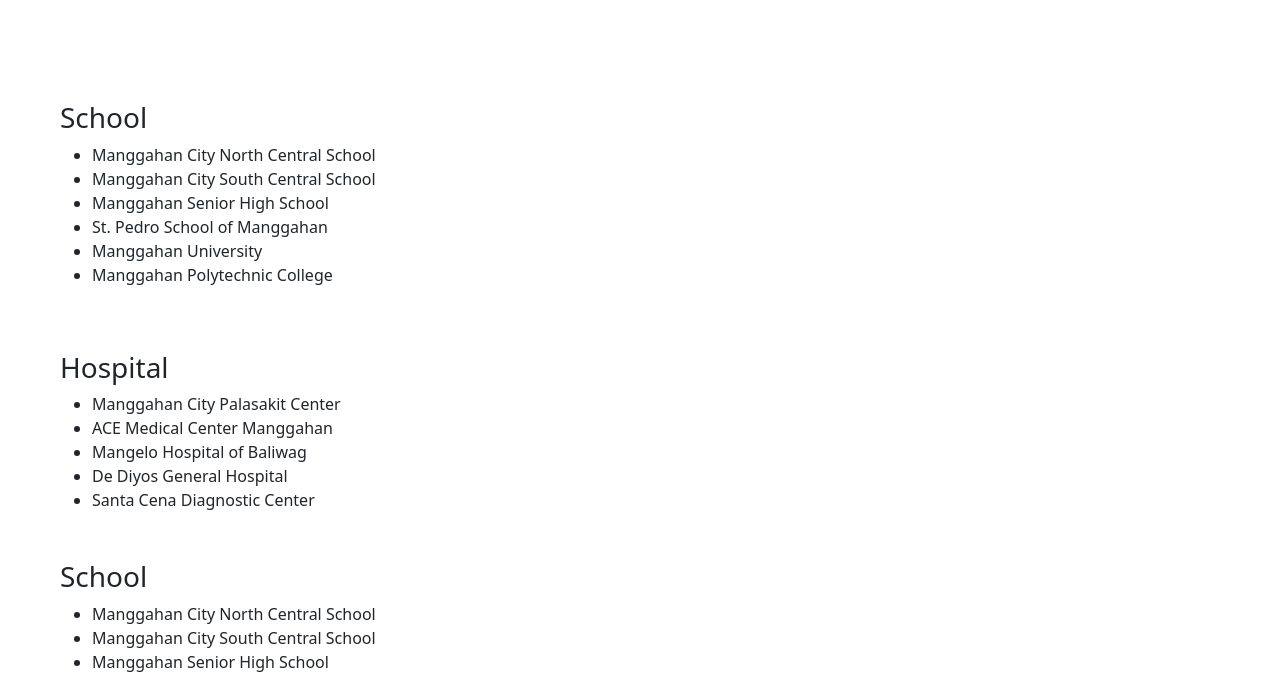
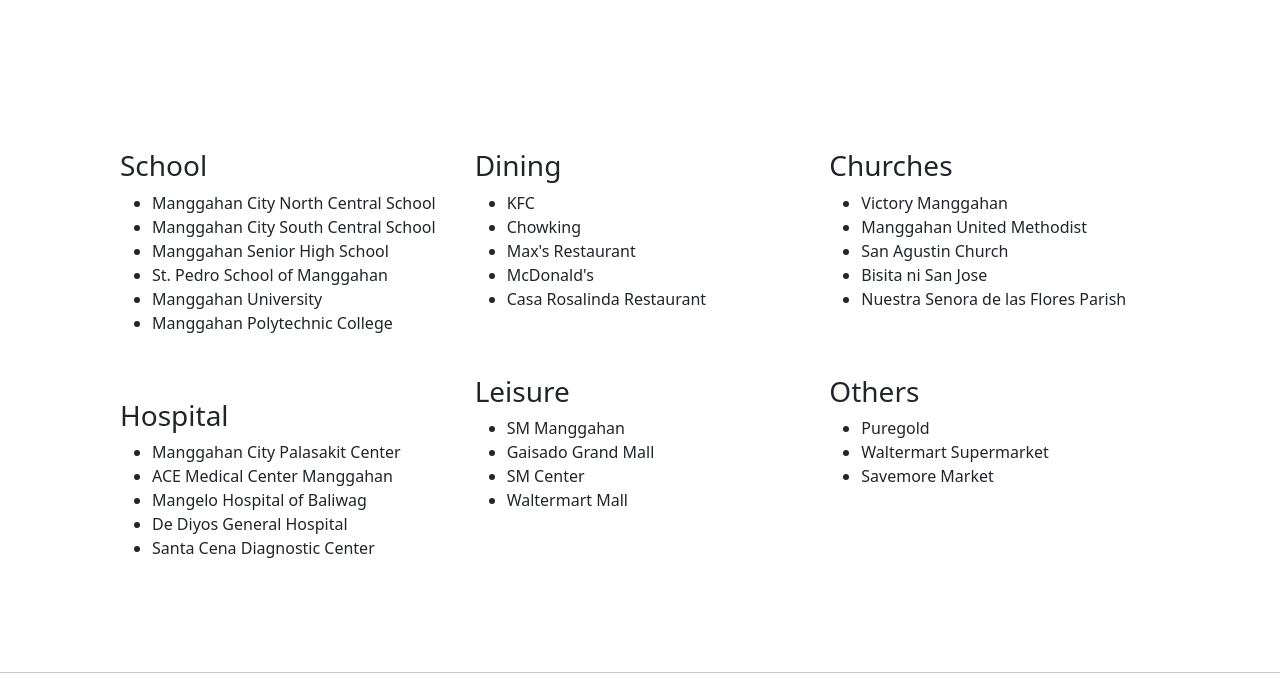
Before and after one commit to FinTo0322/RealState, a plain HTML site: page properties.html in a window 1280 px wide. Shown: the part 1052-1731 px from the top of the page. Drawn offline with nearby package versions, Linux system fonts and the light colour scheme.

Commit message:
establishments added

```diff
--- a/properties.html
+++ b/properties.html
@@ -70,7 +70,7 @@
         <div class="p-3 m-3 bg-primary text-white rounded" id="toTop" style="position: fixed; right: 0px; bottom: 0px; z-index: 8000; display: block;"><div style="width: 0px; height: 0px; border-width: 0px 10px 20px; border-top-style: initial; border-top-color: initial; border-bottom-style: solid; border-bottom-color: rgb(255, 255, 255); border-left-style: solid; border-left-color: transparent; border-right-style: solid; border-right-color: transparent;"></div></div>
 
         <main>
-            <!-- Essentials -->
+            <!-- Establishments -->
             <section>
               <div class="mt-5 text-center">
                 <h1>Stay <span style="font-style:italic; color: #001b5f">Connected</span> to Life's Essentias</h1> <br>
@@ -80,7 +80,8 @@
               <div>
                 <h5 class="text-center"> NEARBY ESTABLISHMENTS:</h5><br><br>
                 <div class="container-fluid">
-                    <div class="col-4 col sm-6 m-5">
+                  <div class="row m-5 p-5">
+                    <div class="col-4 col sm-6">
                 <h3>School</h3>
                 <ul>
                     <li>Manggahan City North Central School</li>
@@ -99,27 +100,48 @@
                     <li>Santa Cena Diagnostic Center</li>
                 </ul>
             </div>
-            <div class="col-4 col sm-6 m-5">
-                <h3>School</h3>
+            <div class="col-4 col sm-6">
+                <h3>Dining</h3>
                 <ul>
-                    <li>Manggahan City North Central School</li>
-                    <li>Manggahan City South Central School</li>
-                    <li>Manggahan Senior High School</li>
-                    <li>St. Pedro School of Manggahan</li>
-                    <li>Manggahan University</li>
-                    <li>Manggahan Polytechnic College</li>
+                    <li>KFC</li>
+                    <li>Chowking</li>
+                    <li>Max's Restaurant</li>
+                    <li>McDonald's</li>
+                    <li>Casa Rosalinda Restaurant</li>
                 </ul><br><br>
-                <h3>Hospital</h3>
+                <h3>Leisure</h3>
                 <ul>
-                    <li>Manggahan City Palasakit Center</li>
-                    <li>ACE Medical Center Manggahan</li>
-                    <li>Mangelo Hospital of Baliwag</li>
-                    <li>De Diyos General Hospital</li>
-                    <li>Santa Cena Diagnostic Center</li>
+                    <li>SM Manggahan</li>
+                    <li>Gaisado Grand Mall</li>
+                    <li>SM Center</li>
+                    <li>Waltermart Mall</li>
                 </ul>
             </div>
+            <div class="col-4 col sm-4">
+              <h3>Churches</h3>
+              <ul>
+                  <li>Victory Manggahan</li>
+                  <li>Manggahan United Methodist</li>
+                  <li>San Agustin Church</li>
+                  <li>Bisita ni San Jose</li>
+                  <li>Nuestra Senora de las Flores Parish</li>
+              </ul><br><br>
+              <h3>Others</h3>
+              <ul>
+                  <li>Puregold</li>
+                  <li>Waltermart Supermarket</li>
+                  <li>Savemore Market</li>
+
+              </ul>
+          </div>
         </div>
+      </div>
               </div>
+            </section><hr>
+
+            <!-- Houses -->
+            <section>
+
             </section>
         </main>
 
@@ -142,6 +164,7 @@
           </div><hr>
           <div class="col-12" style="margin: auto">
             <p>Disclaimer: All official matters pertaining to Distric Inc. Are only use for school project and no intention to use it on commercial. All of the image in this website is from <a href="pexels.com">pexels.com</a>, number and email is just a jumbled from actual number so please dont contact it.</p>
+            <p class="text-center">ͼ Copyrigth Fin Sienes</p>
           </div>
         </div>
       </div>
```
Also changed, not shown: about.html (+1 -0 lines), index.html (+1 -0 lines).
